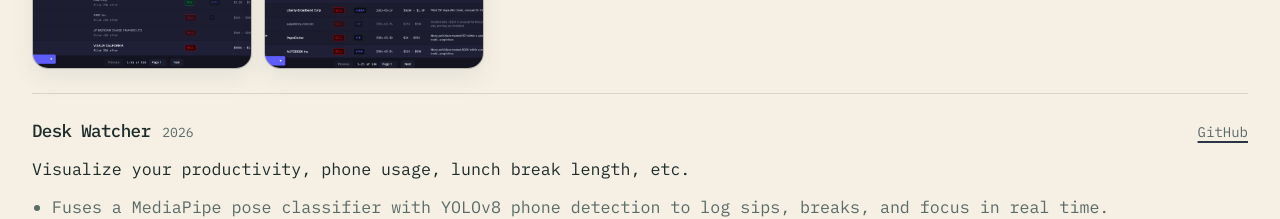
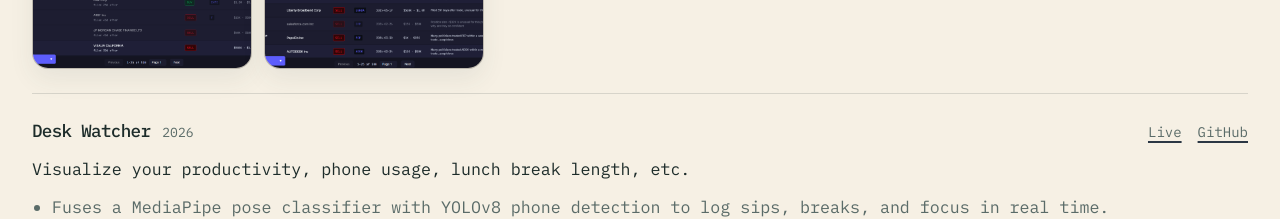
Before and after one commit to nishanthjadav/Portfolio, a Next.js app: page /portfolio in a window 1280 px wide. Shown: the part 1860-2079 px from the top of the page. Built offline with nearby package versions, Linux system fonts and the light colour scheme; no server answers.

Commit message:
added desk watcher landing page link

```diff
--- a/src/app/interactive/content.ts
+++ b/src/app/interactive/content.ts
@@ -67,6 +67,7 @@ Visualize your productivity, phone usage, lunch break length, and so on.
 * Local-only. Video never leaves your machine; only pose keypoints and
   activity labels are stored.
 
+Live:   https://desk-watcher.vercel.app/
 GitHub: https://github.com/nishanthjadav/Desk-Watcher
 `;
 
--- a/src/app/portfolio/page.tsx
+++ b/src/app/portfolio/page.tsx
@@ -118,6 +118,7 @@ const projects: Project[] = [
       { src: "/pictures/desk-watcher/main-page.png", alt: "Desk Watcher — main dashboard" },
     ],
     links: [
+      { label: "Live", href: "https://desk-watcher.vercel.app/" },
       { label: "GitHub", href: "https://github.com/nishanthjadav/Desk-Watcher" },
     ],
   },
```
